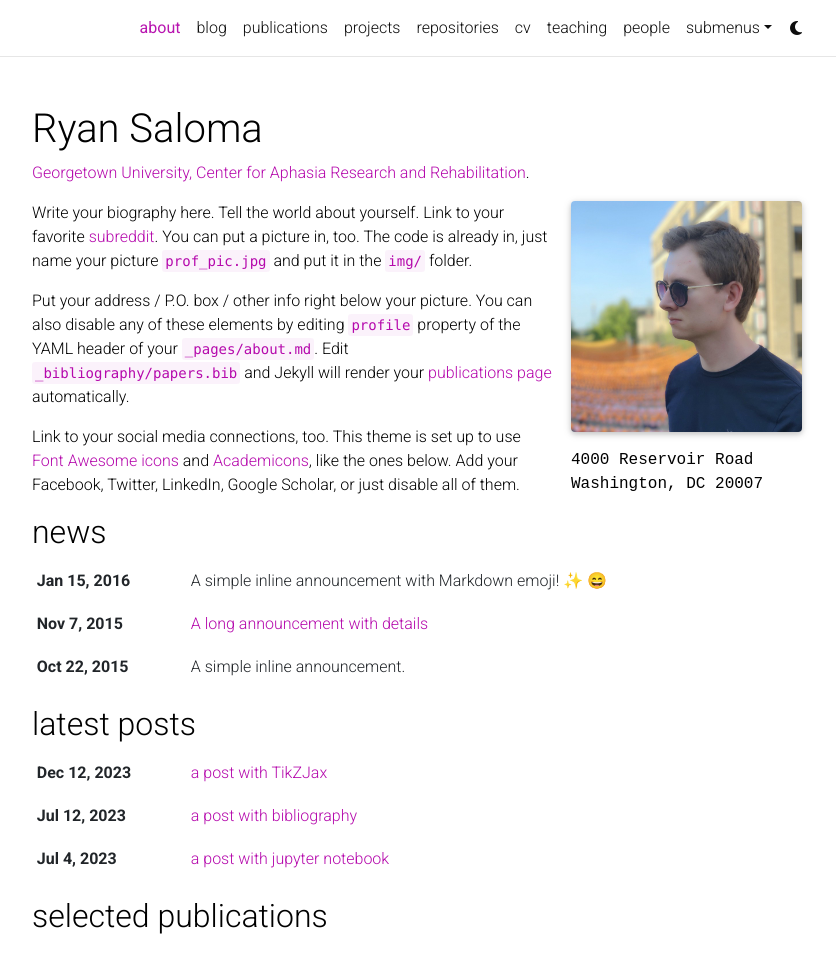
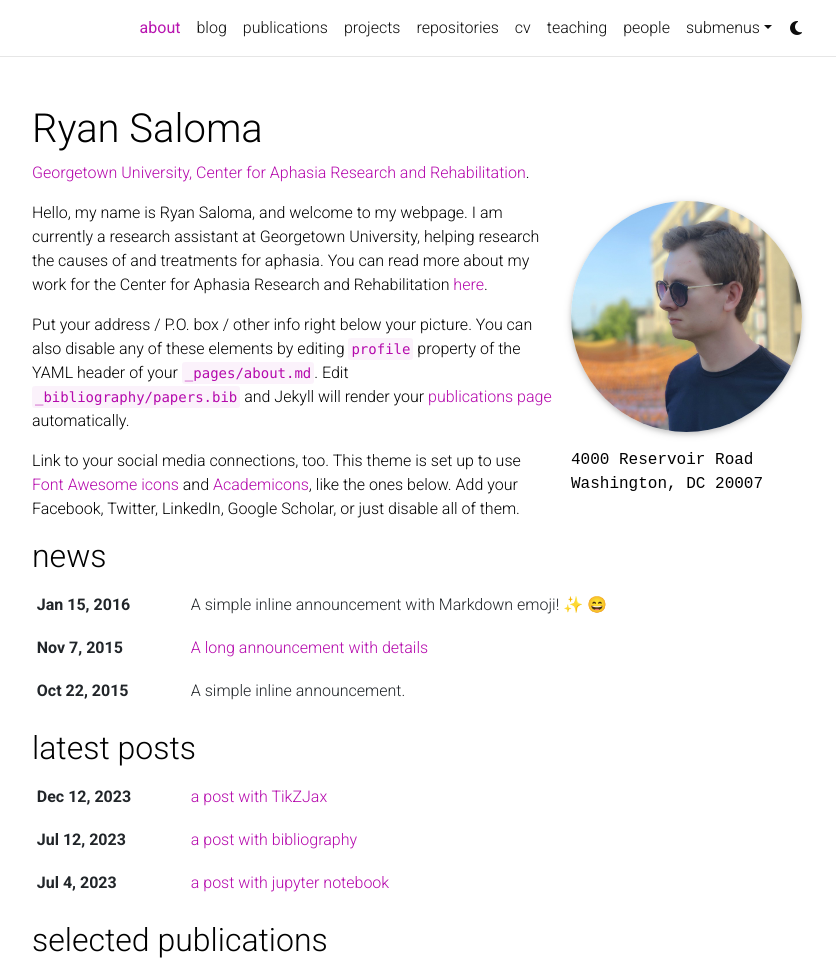
Before and after one commit to ryan-saloma/ryan-saloma.github.io, a Jekyll site: the page built from _pages/about.md, in a window 1280 px wide and 1276 px high, cut to the strip 0-963 px from the top of the window. Shown: the whole strip, without its empty margins (223-1059 px from the left). Built offline with Jekyll 4.4.1, drawn with Linux system fonts in a browser that asks for light colours; full-size pictures stand in for the smaller copies a plugin makes; emoji names are drawn with the system emoji font; comment, search, counter and statistics services are not loaded; a style sheet for code colours, icons or effects is not loaded.

Commit message:
added beginning of my bio

```diff
--- a/_pages/about.md
+++ b/_pages/about.md
@@ -18,7 +18,7 @@ selected_papers: true # includes a list of papers marked as "selected={true}"
 social: true  # includes social icons at the bottom of the page
 ---
 
-Write your biography here. Tell the world about yourself. Link to your favorite [subreddit](http://reddit.com). You can put a picture in, too. The code is already in, just name your picture `prof_pic.jpg` and put it in the `img/` folder.
+Hello, my name is Ryan Saloma, and welcome to my webpage. I am currently a research assistant at Georgetown University, helping research the causes of and treatments for aphasia. You can read more about my work for the Center for Aphasia Research and Rehabilitation [here](https://www.aphasiaresearchcenter.org/).
 
 Put your address / P.O. box / other info right below your picture. You can also disable any of these elements by editing `profile` property of the YAML header of your `_pages/about.md`. Edit `_bibliography/papers.bib` and Jekyll will render your [publications page](/al-folio/publications/) automatically.
 
```
Also changed, not shown: other parts of _pages/about.md (+1 -1 lines).
